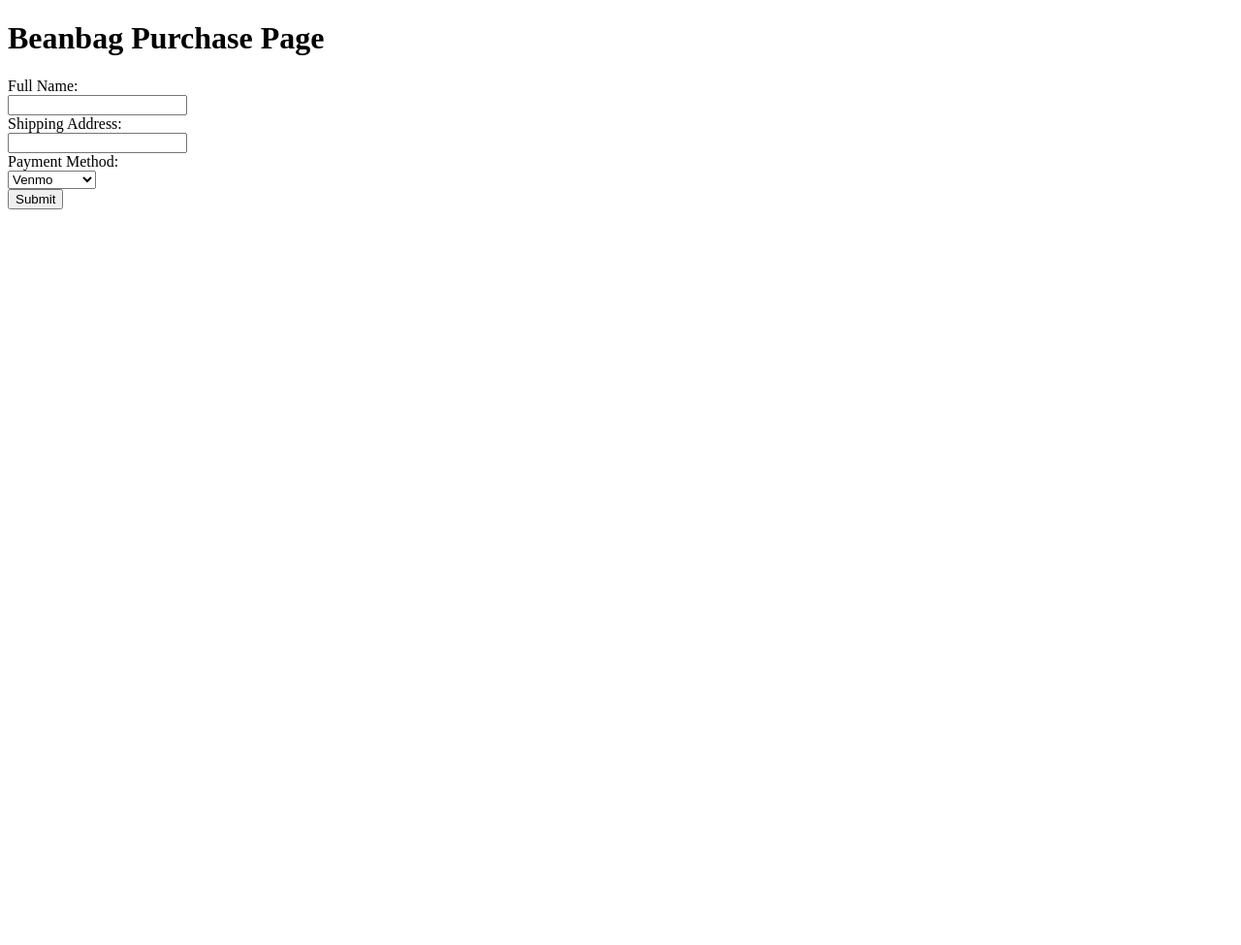
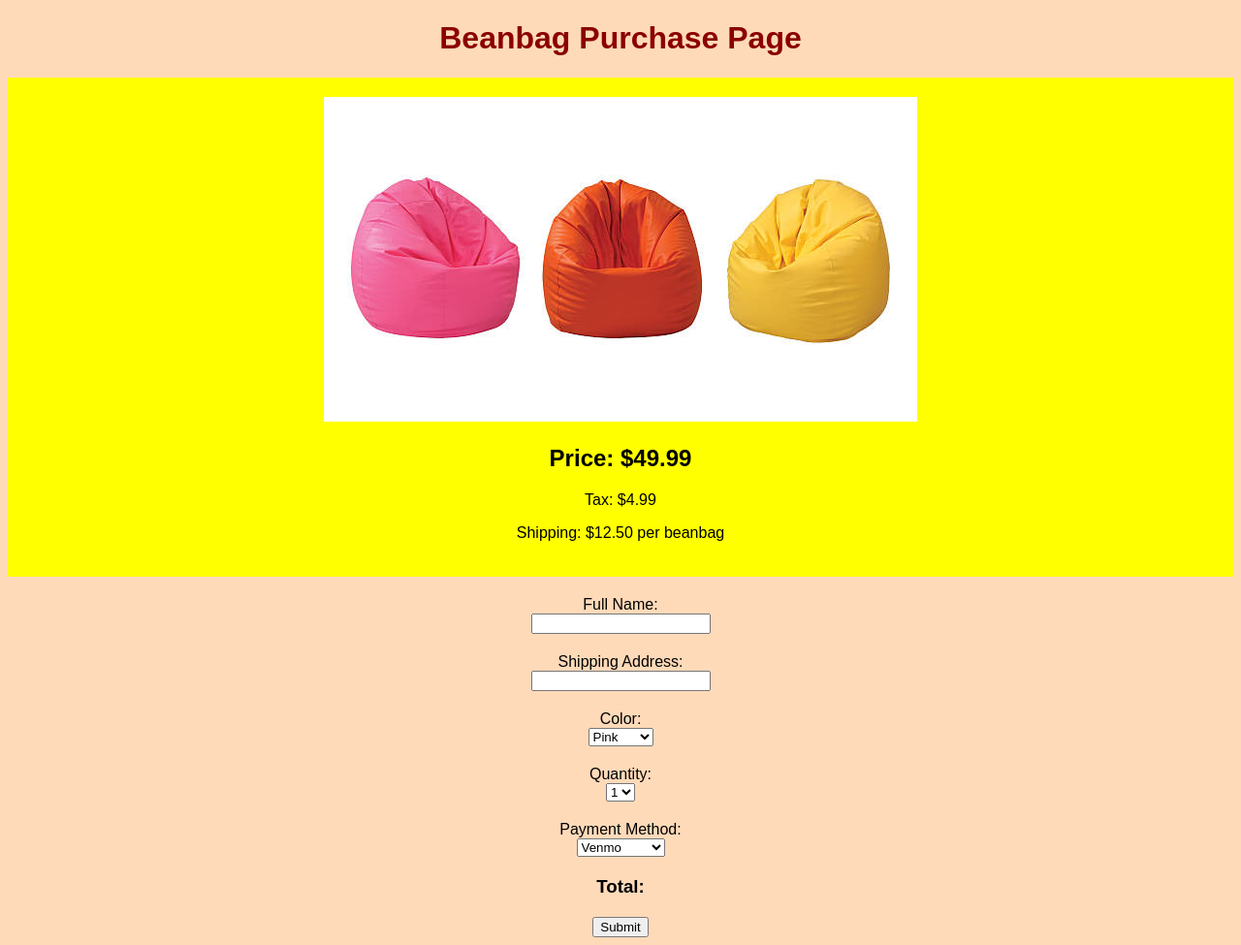
Before and after one commit to SgtKnux/scrumclass, a plain HTML site: page purchase.html in a window 1280 px wide. Shown: the whole page at 97% size. Before the commit the page ends 800 px from the top, so only its background shows below. Drawn offline with Linux system fonts and the light colour scheme.

Commit message:
Update purchase.html

```diff
--- a/purchase.html
+++ b/purchase.html
@@ -1,26 +1,81 @@
-<!-- Below is a simple form that might be found in "purchase.html" -->
 <!DOCTYPE html>
 <html>
     <head>
         <title>Beanbag Purchase Page</title>
         <style>
-            /* Add CSS styling here */
+            body {
+                background-color: #FFDAB9; /*Peach Puff color*/
+                font-family: Arial, sans-serif;
+            }
+            h1 {
+                color: #8B0000; /*Dark Red color*/
+            }
+            .product {
+                background-color: #FFFF00; /*Yellow color*/
+                padding: 20px;
+                margin-bottom: 20px;
+            }
+            .form-element {
+                margin-bottom: 20px;
+            }
         </style>
     </head>
     <body>
+        <center>
         <h1>Beanbag Purchase Page</h1>
+
+        <div class="product">
+            <img src="beans.jpg" alt="Beanbag chair">
+            <h2>Price: $49.99</h2>
+            <p>Tax: $4.99</p>
+            <p>Shipping: $12.50 per beanbag</p>
+        </div>
+
         <form action="submit_payment.php" method="POST"> <!-- This will need to be handled by a backend system -->
+            <div class="form-element">
                 <label for="name">Full Name:</label><br>
                 <input type="text" id="name" name="name" required><br>
+            </div>
+
+            <div class="form-element">
                 <label for="address">Shipping Address:</label><br>
                 <input type="text" id="address" name="address" required><br>
+            </div>
+
+            <div class="form-element">
+                <label for="color">Color:</label><br>
+                <select id="color" name="color">
+                    <option value="pink">Pink</option>
+                    <option value="orange">Orange</option>
+                    <option value="yellow">Yellow</option>
+                </select><br>
+            </div>
+
+            <div class="form-element">
+                <label for="quantity">Quantity:</label><br>
+                <select id="quantity" name="quantity">
+                    <option value="1">1</option>
+                    <option value="2">2</option>
+                    <option value="3">3</option>
+                    <!-- add as many as needed -->
+                </select><br>
+            </div>
+
+            <div class="form-element">
                 <label for="payment">Payment Method:</label><br>
                 <select id="payment" name="payment">
                     <option value="venmo">Venmo</option>
                     <option value="paypal">PayPal</option>
                     <option value="credit">Credit Card</option>
                 </select><br>
+            </div>
+
+            <div class="form-element">
+                <h3>Total: <!-- A backend system or JavaScript will need to populate this with the total --> </h3>
+            </div>
+
             <input type="submit" value="Submit">
         </form>
+        </center>
     </body>
 </html>
```
Lines whose indentation alone changed are shown as unchanged.
